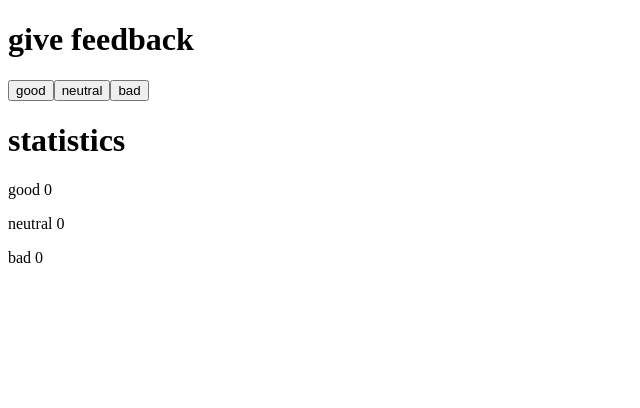
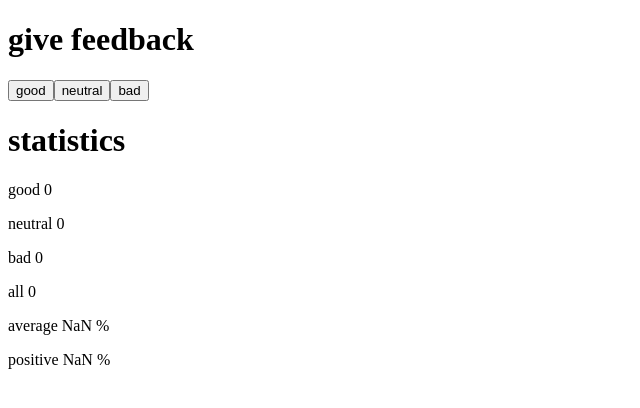
Before and after one commit to ViniciusPeixotoDanelluci/Submissions-FullstackOpen, a React (Vite) app in the folder part1/unicourse/: page / in a window 1280 px wide. Shown: the top 408 px of the page, without its empty margins (0-640 px from the left). Built offline with nearby package versions, Linux system fonts and the light colour scheme.

Commit message:
exercise 1.7
done

```diff
--- a/part1/unicourse/src/App.jsx
+++ b/part1/unicourse/src/App.jsx
@@ -1,25 +1,191 @@
+/*import { useState } from 'react'
+
+const Botao = ({ onClick, texto }) => <button onClick={onClick}>{texto}</button>
+
+const Exibir = ({ contador }) => <div>{contador}</div>
+const Hello = ({nome, idade}) => {
+  const anoDeNascimento = () => {
+    const anoDeHoje = new Date().getFullYear()
+    return anoDeHoje - idade
+  }
+
+  return (
+    <div>
+      <p>
+        Olá {nome}, você tem {idade} anos.
+      </p>
+
+      <p>Então, você nasceu provavelmente em {anoDeNascimento()}.</p>
+    </div>
+  )
+}
+
+const App = () => {
+  const [cliques, setCliques] = useState({
+    esquerda: 0, direita: 0
+  })
+
+  const handleCliqueEsquerda = () => {
+    const novosCliques = {
+      esquerda: cliques.esquerda + 1,
+      direita: cliques.direita
+    }
+    setCliques(novosCliques)
+  }
+
+  const handleCliqueDireita = () => {
+    const novosCliques = {
+      esquerda: cliques.esquerda,
+      direita: cliques.direita + 1
+    }
+    setCliques(novosCliques)
+  }
+
+  return (
+    <div>
+      {cliques.esquerda}
+      <button onClick={handleCliqueEsquerda}>Esquerda</button>
+      <button onClick={handleCliqueDireita}>Direita</button>
+      {cliques.direita}
+    </div>
+  )
+}
+
+const nome = 'Peter'
+  const idade = 10
+
+  const [ contador, setContador ] = useState(0)
+
+  setTimeout(
+    () => setContador(contador + 1),
+    1000
+  )
+  console.log('renderizando...', contador)
+
+  return (
+    <div>
+      <h1>Olá a todos!</h1>
+      <Hello nome="Maya" idade={26 + 10} />
+      <Hello nome={nome} idade={contador} />
+    </div>
+  )
+}*/
+
+  /*const [esquerda, setEsquerda] = useState(0)
+  const [direita, setDireita] = useState(0)
+  const [todosOsCliques, setTodos] = useState([])
+
+  const handleCliqueEsquerda = () => {
+    todosOsCliques.push('E')
+    setTodos(todosOsCliques)
+    setEsquerda(esquerda + 1)
+  }
+  const handleCliqueDireita = () => {
+    setDireita(direita + 1)
+  }
+
+  const arto = {
+    nome: 'Arto Hellas',
+    idade: 35,
+    educacao: 'PhD',
+    cumprimentar: function() {
+      console.log('olá, meu nome é ' + this.nome)
+    },
+
+    fazerAdicao: function(a, b) { // *fazerAdição
+      console.log(a + b)
+    },
+
+  }
+
+  arto.fazerAdicao(1, 4)        // 5 é impresso
+
+  const referenciaParaAdicao = arto.fazerAdicao
+  referenciaParaAdicao(10, 15)   // 25 é impresso
+
+  return (
+    <div>
+      {esquerda}
+      <button onClick={handleCliqueEsquerda}>Esquerda</button>
+      <button onClick={handleCliqueDireita}>Direita</button>
+      <p>{todosOsCliques.join(' ')}</p>
+    </div>
+  )
+}*/
 import { useState } from 'react'
+
+const Average = ({props, all}) => {
+  /*if (all === 0) {
+    return <p>No feedback given yet</p>;
+  }*/
+
+  const sum = props.reduce((partialSum, a) => partialSum + a, 0);
+  const average = (sum / all) * 100;
+/*
+  console.log(props)
+  console.log(sum)
+  console.log(all)
+*/
+
+  return (
+    <p>
+      average {average} %
+    </p>
+  )
+}
+
+const Button = ({ onClick, text }) => (
+  <button onClick={onClick}>
+    {text}
+  </button>
+)
 
 const App = () => {
   const [good, setGood] = useState(0)
   const [neutral, setNeutral] = useState(0)
   const [bad, setBad] = useState(0)
+  const [all, setAllFeedbacks] = useState(0)
+
+  // Could use a function with Switch
+  // case here instead of 3 functions
+  const handleGoodClicks = () => {
+    setGood(good + 1)
+    const attGood = good + 1
+    setAllFeedbacks(attGood + bad + neutral)
+  }
+  const handleNeutralClicks = () => {
+    setNeutral(neutral + 1)
+    const attneutral = neutral + 1
+    setAllFeedbacks(good + attneutral + bad)
+  }
+  const handleBadClicks = () => {
+    setBad(bad + 1)
+    const attbad = bad + 1
+    setAllFeedbacks(good + neutral + attbad)
+  }
 
   return (
     <div>
       <h1>give feedback</h1>
 
-      <button onClick={() => setGood(good + 1)}>good</button>
-      <button onClick={() => setNeutral(neutral + 1)}>neutral</button>
-      <button onClick={() => setBad(bad + 1)}>bad</button>
+      <Button onClick={handleGoodClicks} text='good' />
+      <Button onClick={handleNeutralClicks} text='neutral' />
+      <Button onClick={handleBadClicks} text='bad' />
 
       <h1>statistics</h1>
 
       <p>good {good}</p>
       <p>neutral {neutral}</p>
       <p>bad {bad}</p>
+      <p>all {all}</p>
+
+      <Average props={[good,0,-bad]} all={all}/>
+
+      <p>positive {(good / all) * 100} %</p>
+
     </div>
   )
 }
 
+      /*<AllFeedbacks good={good} neutral={neutral} bad={bad} />*/
 export default App
```
